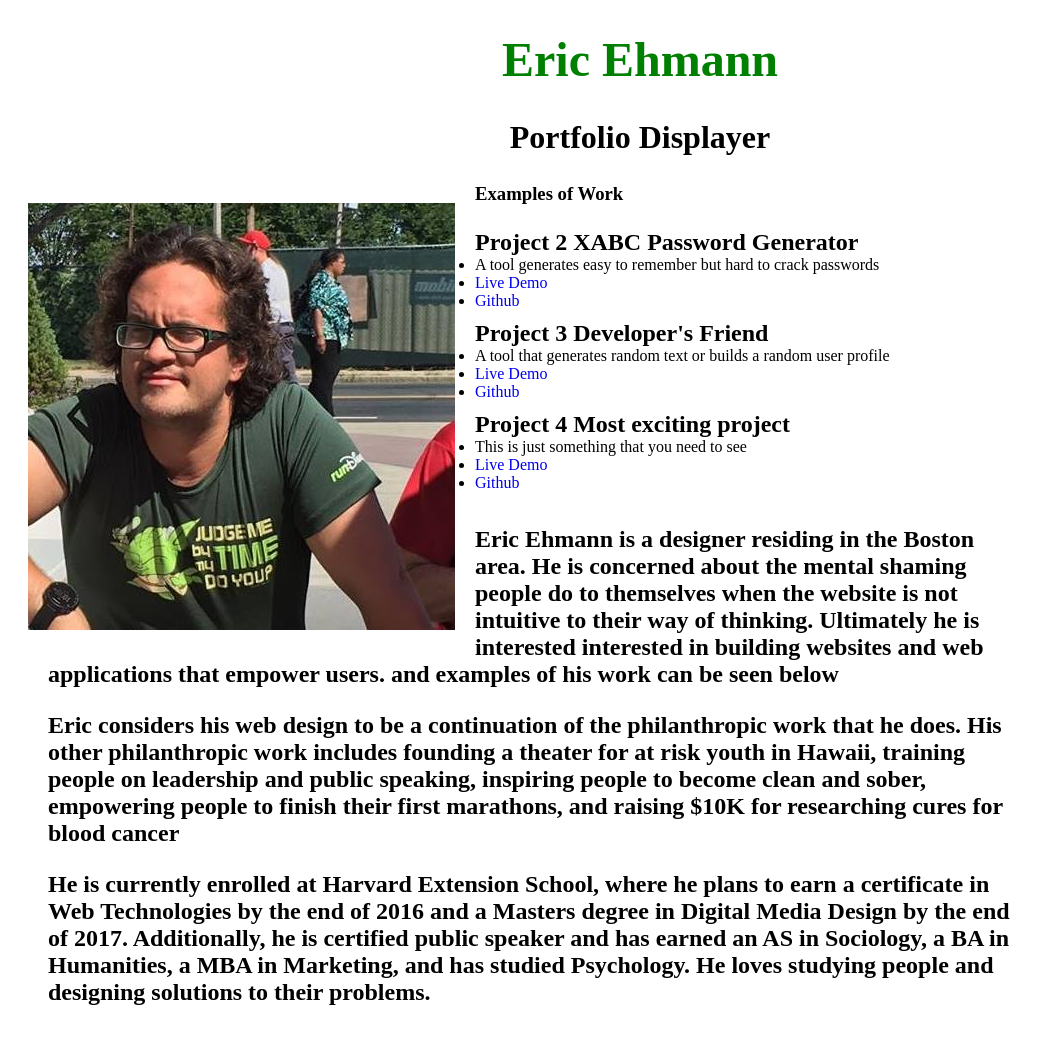
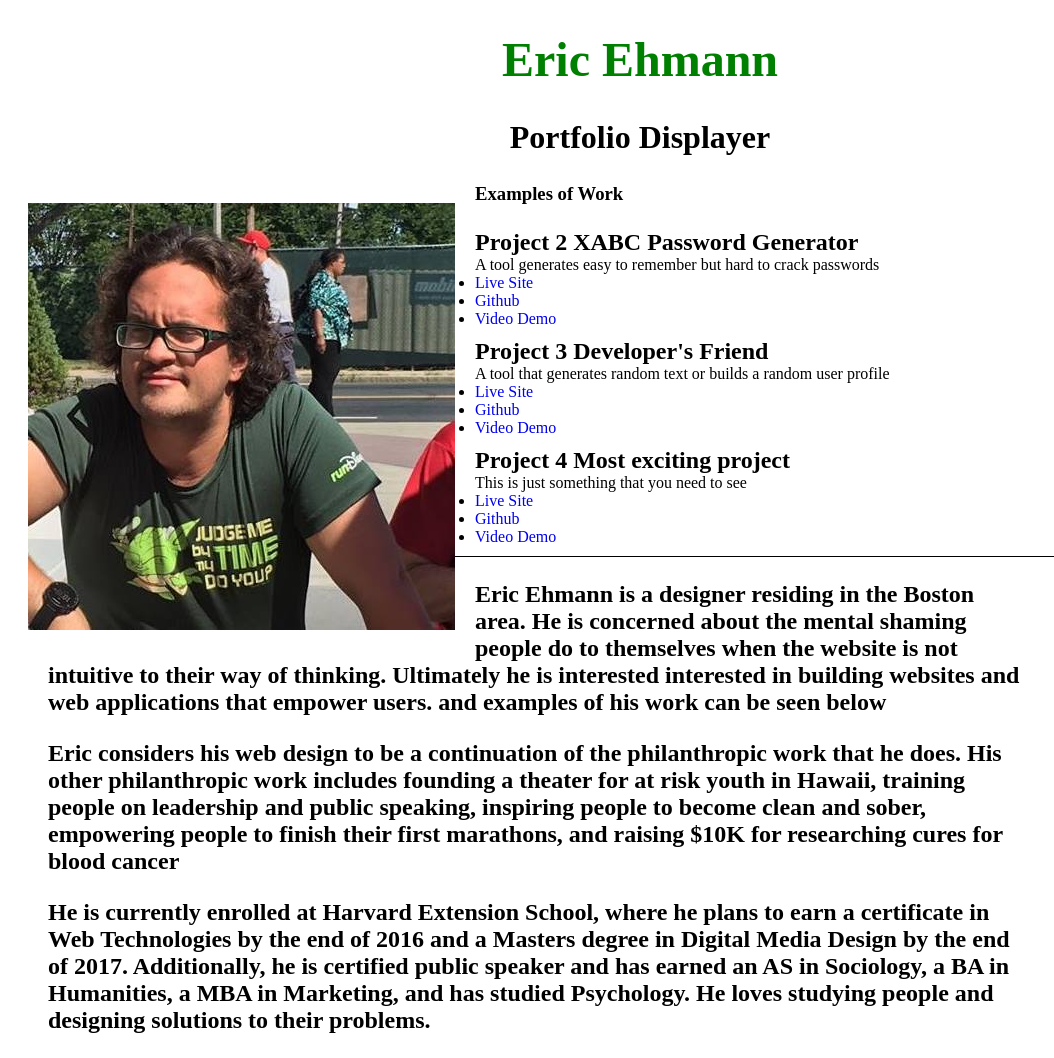
Before and after one commit to eehmaann/Hello-world, a PHP site: page /public/index.php in a window 1280 px wide. Shown: the whole page, without its empty margins (0-1054 px from the left). Before the commit the page ends 1005 px from the top, so only its background shows below. Run offline with PHP 8.4, Linux system fonts and the light colour scheme.

Commit message:
Updates to CSS and content

```diff
--- a/public/index.php
+++ b/public/index.php
@@ -16,20 +16,23 @@
     <li> Project 2 XABC Password Generator</li>
     <ul>
         <li> A tool generates easy to remember but hard to crack passwords</li>
-        <li><a href ="#">Live Demo </a></li>
+        <li><a href ="#">Live Site</a></li>
         <li><a href="#">Github</a></li>
+        <li><a href="#">Video Demo</a></li>
     </ul>
     <li> Project 3 Developer's Friend</li>
     <ul>
         <li> A tool that generates random text or builds a random user profile</li>
-        <li><a href="#">Live Demo</a> </li>
+        <li><a href="#">Live Site</a> </li>
         <li><a href="#">Github</a></li>
+         <li><a href="#">Video Demo</a></li>
     </ul>
     <li> Project 4 Most exciting project</li>
     <ul>
         <li> This is just something that you need to see</li>
-        <li><a href="#">Live Demo</a></li>
+        <li><a href="#">Live Site</a></li>
         <li><a href="#">Github</a></li>
+         <li><a href="#">Video Demo</a></li>
     </ul>
 <footer>
 <p>Eric Ehmann is a designer residing in the Boston area.  He is concerned about the mental shaming people do to themselves when the website is not intuitive to their way of thinking.  Ultimately he is interested interested in building websites and web applications that empower users. and examples of his work can be seen below</p>
--- a/public/style.css
+++ b/public/style.css
@@ -30,9 +30,17 @@ ul ul{ list-style-type: disc;
 		font-weight: normal;
 		margin-left: 15px; }
 
+ul ul li:first-of-type{
+	list-style-type: none;
+}
+
 ul ul li:last-of-type{
 	padding-bottom: 10px;
 }
 
 a { text-decoration: none;
 	}
+footer {
+	clear: right;
+	border-top: thin solid black;
+}
```
